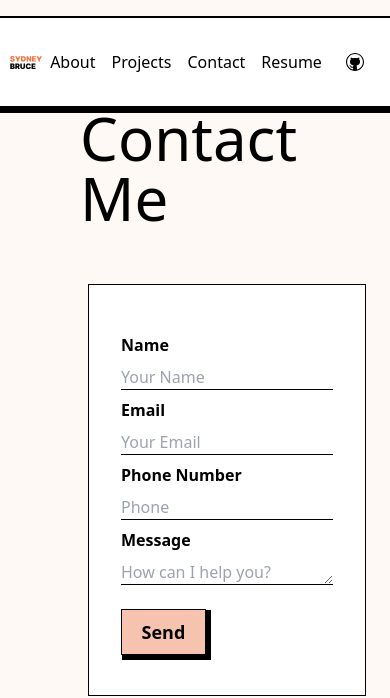
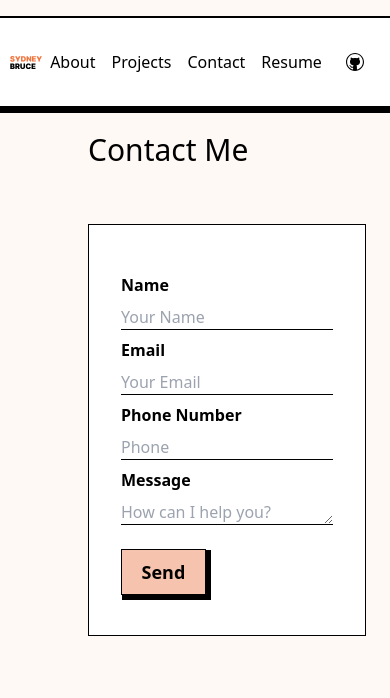
Before and after one commit to sydneyYYC/portfolio-2024, a SvelteKit app: page /contact in a window 390 px wide. Shown: the top 698 px of the page. Built offline with nearby package versions, Linux system fonts and the light colour scheme; a web font is replaced by a local one.

Commit message:
adjusted margin and header text on mobile for contact page

```diff
--- a/src/routes/contact/+page.svelte
+++ b/src/routes/contact/+page.svelte
@@ -48,8 +48,8 @@ onMount(() => {
     </div>
   </div>
 <!-- form section -->
-  <section class="self-start flex flex-col overflow-hidden ">
-    <h3 class=" text-6xl lg:text-8xl mb-6 mr-6 ml-4 lg:my-[1.7rem]">Contact Me</h3>
+  <section class="self-start flex flex-col overflow-hidden ml-0 mt-6">
+    <h3 class=" text-3xl lg:text-8xl mb-6 mr-6 ml-6 lg:my-[1.7rem]">Contact Me</h3>
     <div class="flex flex-col border-[1.5px] border-black bg-white mx-6 mt-[2rem] justify-self-end">
       <!-- form -->
     <form id="myform" name="contact" method="POST" data-netlify="true" class="flex flex-col align-items-start p-4 mx-4 justify-self-end  mt-[1.5rem] ">
```
